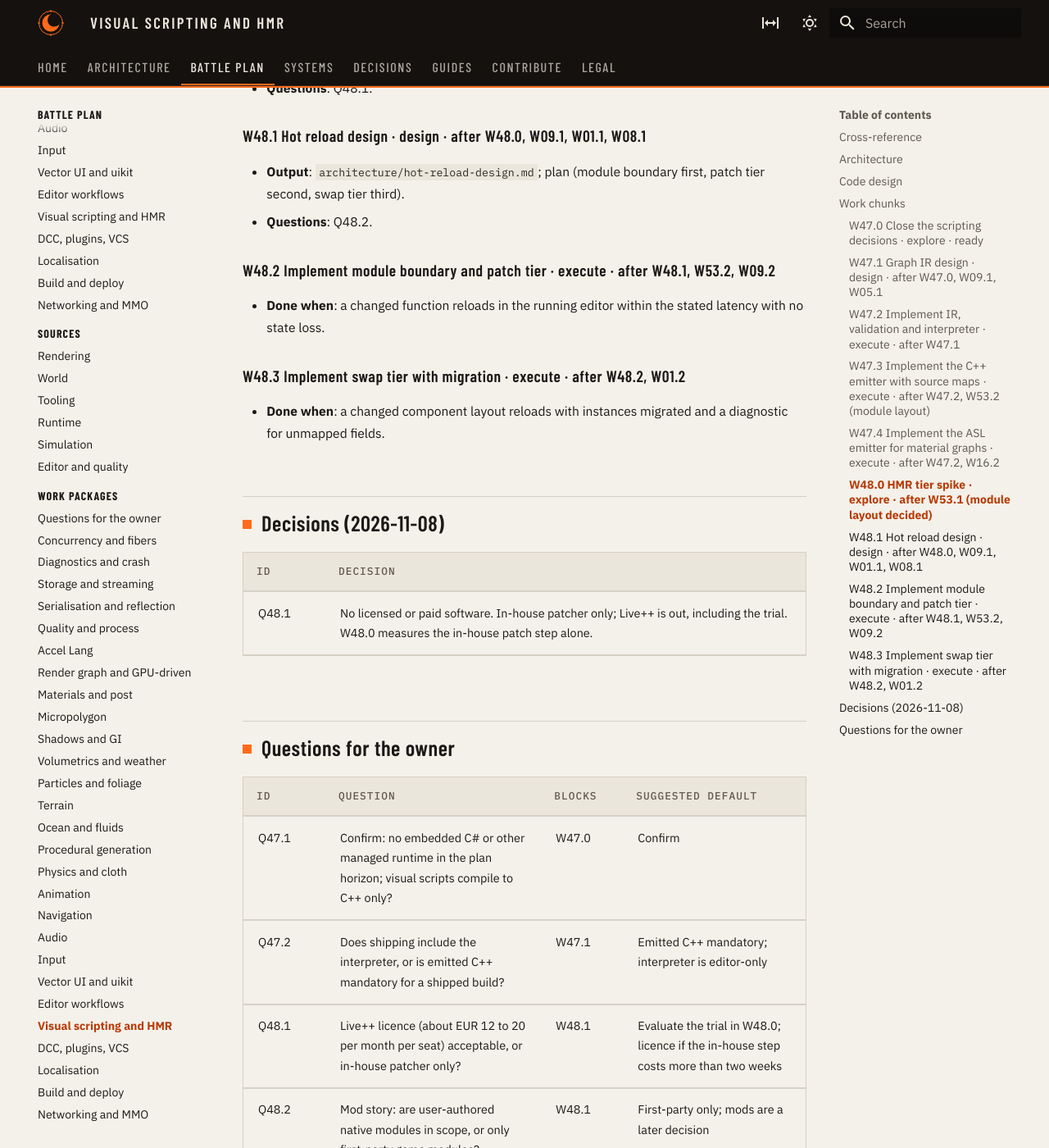
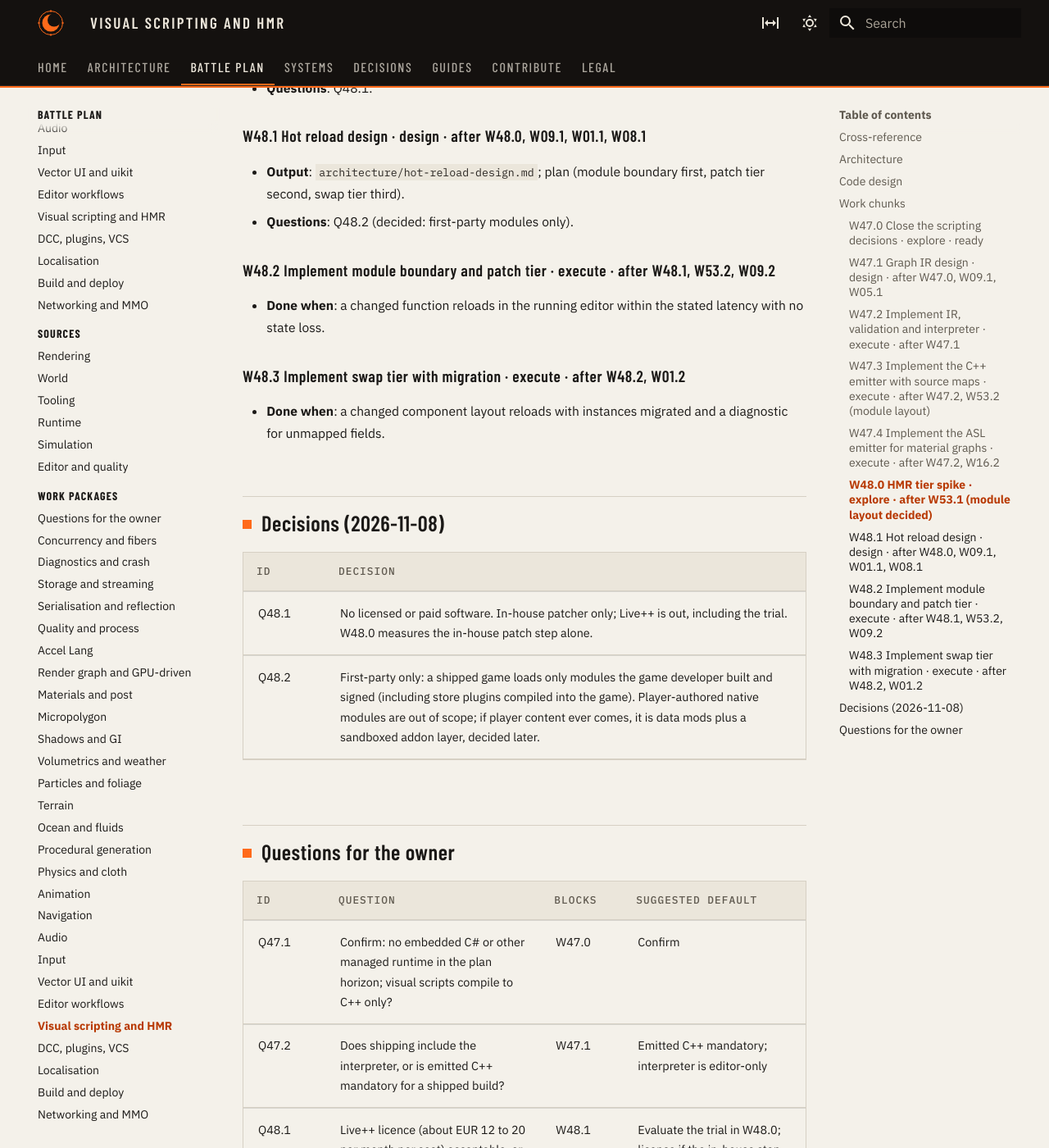
Before and after one commit to Heliogrim/Heliogrim-Pages, an MkDocs documentation site: the page built from docs/plan/work/visual-scripting-hmr.md, in a window 1280 px wide and 1400 px high, scrolled down 4418 px. Shown: the whole window at 82% size. Built offline with MkDocs 1.6.1 and Material for MkDocs 9.7.7, drawn with Linux system fonts in a browser that asks for light colours.

Commit message:
docs(plan): record the first-party-only module decision

```diff
--- a/docs/plan/work/visual-scripting-hmr.md
+++ b/docs/plan/work/visual-scripting-hmr.md
@@ -72,7 +72,7 @@ Placement: `Engine.Graph.Ir/`, `Engine.Graph.Emit.Cpp/`, `Engine.Graph.Emit.Asl/
 ### W48.1 Hot reload design · design · after W48.0, W09.1, W01.1, W08.1
 
 - **Output**: `architecture/hot-reload-design.md`; plan (module boundary first, patch tier second, swap tier third).
-- **Questions**: Q48.2.
+- **Questions**: Q48.2 (decided: first-party modules only).
 
 ### W48.2 Implement module boundary and patch tier · execute · after W48.1, W53.2, W09.2
 
@@ -87,6 +87,7 @@ Placement: `Engine.Graph.Ir/`, `Engine.Graph.Emit.Cpp/`, `Engine.Graph.Emit.Asl/
 | ID | Decision |
 |---|---|
 | Q48.1 | No licensed or paid software. In-house patcher only; Live++ is out, including the trial. W48.0 measures the in-house patch step alone. |
+| Q48.2 | First-party only: a shipped game loads only modules the game developer built and signed (including store plugins compiled into the game). Player-authored native modules are out of scope; if player content ever comes, it is data mods plus a sandboxed addon layer, decided later. |
 
 ## Questions for the owner
 
```
Also changed, not shown: docs/plan/work/questions.md (+1 -1 lines).
